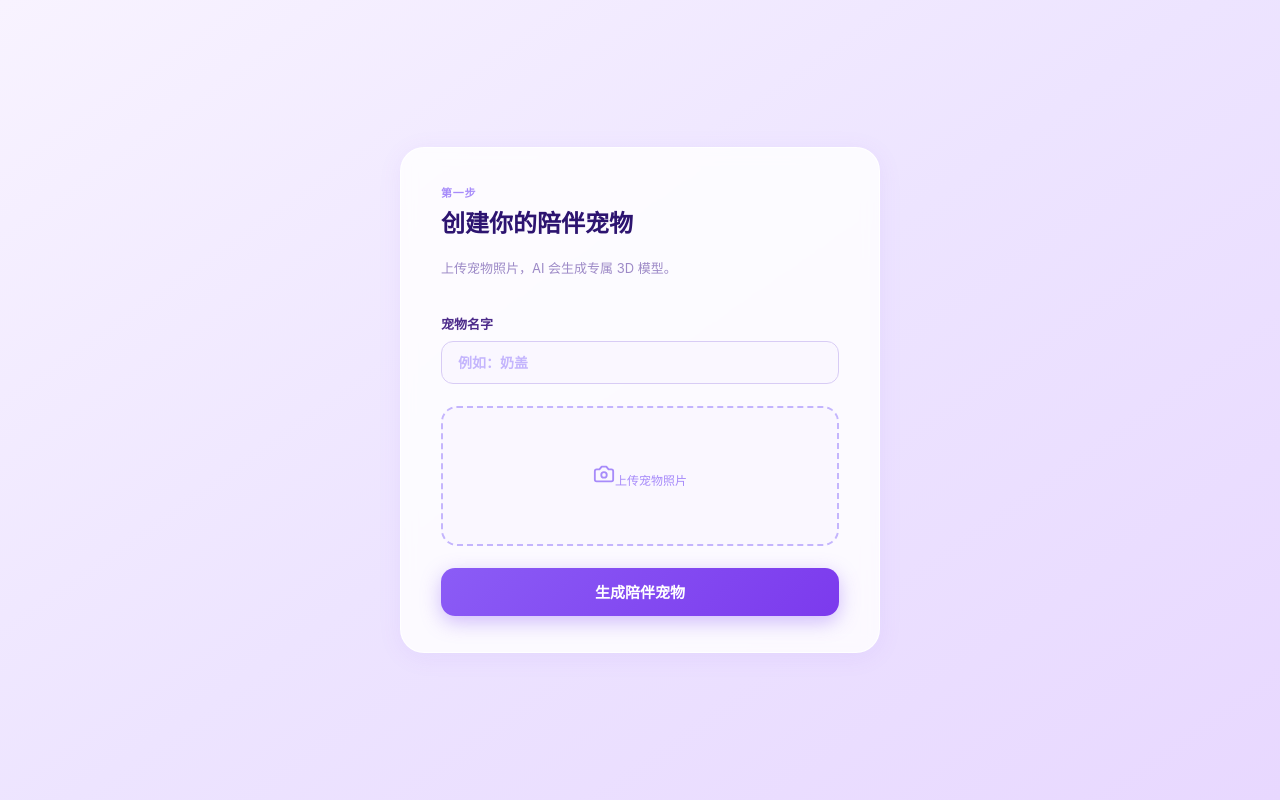
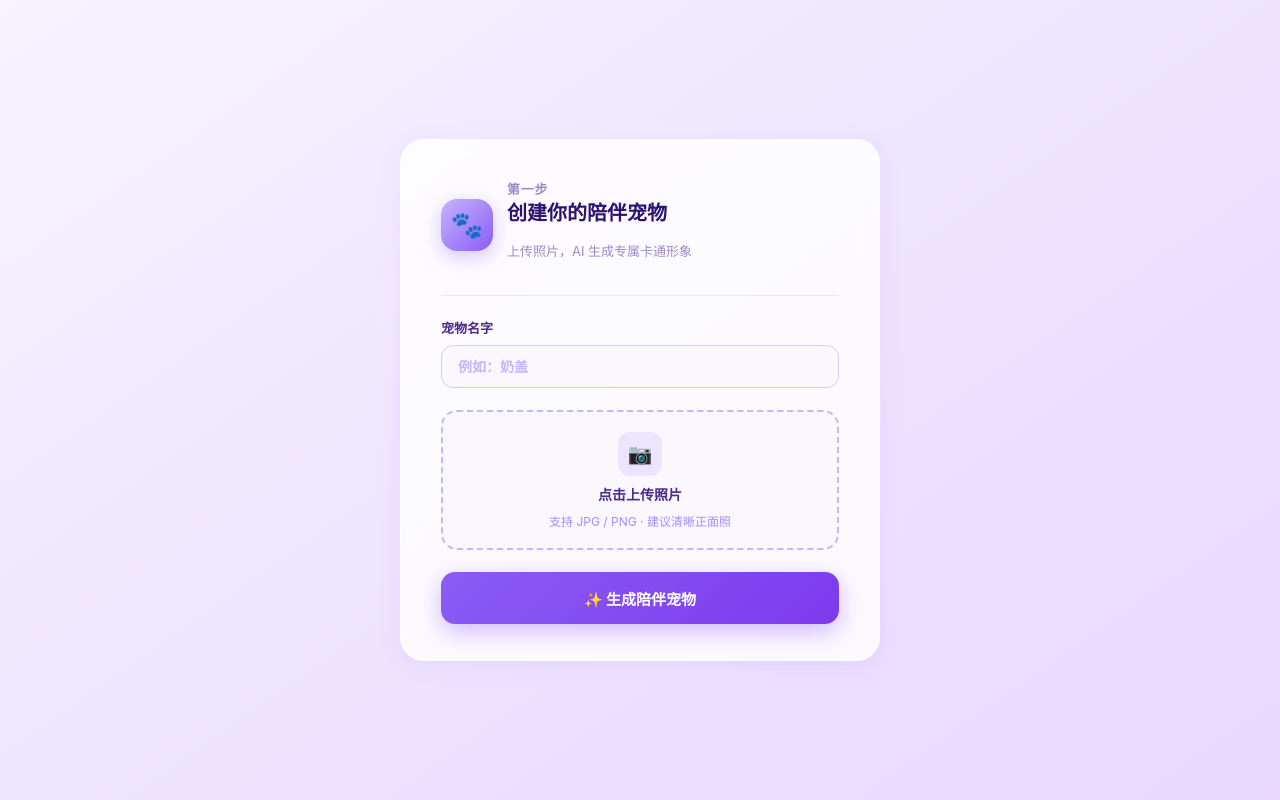
Before and after one commit to breeze-lyf/pet-desktop, a React (Vite) app: page / in a window 1280 px wide. Built offline with nearby package versions, Linux system fonts and the light colour scheme.

Commit message:
update OnboardingPanel with brand row, generating state, and upload zone

```diff
--- a/src/components/OnboardingPanel.tsx
+++ b/src/components/OnboardingPanel.tsx
@@ -57,24 +57,46 @@ export function OnboardingPanel({ onCreate }: OnboardingPanelProps) {
   if (stage === "generating") {
     return (
       <div className="panel onboarding-panel">
-        <p className="eyebrow">正在生成 3D 宠物模型</p>
-        <h2>稍等一下...</h2>
-        <p className="muted">通常需要 30 秒到 2 分钟</p>
-        <div style={{ margin: "16px 0", background: "#eee", borderRadius: 8, height: 8 }}>
-          <div style={{ width: `${progress}%`, background: "#4ecca3", height: "100%", borderRadius: 8, transition: "width 0.3s" }} />
+        <div className="brand-row">
+          <div className="brand-icon">✨</div>
+          <div className="brand-text">
+            <p className="eyebrow">正在生成</p>
+            <h2>为{name}创建卡通形象</h2>
+            <p>即梦 AI 正在处理，通常需要 20–60 秒</p>
+          </div>
         </div>
-        <p className="muted">{progress}%</p>
+        <div className="onboarding-divider" />
+        <div className="generating">
+          <div className="gen-icon">✨</div>
+          <div style={{ textAlign: "center" }}>
+            <div style={{ fontSize: "18px", fontWeight: "800", color: "#2D1470" }}>正在生成卡通形象...</div>
+            <div className="muted" style={{ marginTop: "4px" }}>即梦 AI 正在为{name}绘制专属形象</div>
+          </div>
+          <div style={{ width: "100%", display: "flex", flexDirection: "column", gap: "6px" }}>
+            <div className="progress-bar">
+              <div className="progress-fill" style={{ width: `${progress}%` }} />
+            </div>
+            <div style={{ display: "flex", justifyContent: "space-between" }}>
+              <span style={{ fontSize: "11px", color: "#A78BFA" }}>风格转换中</span>
+              <span className="progress-label">{progress}%</span>
+            </div>
+          </div>
+        </div>
       </div>
     );
   }
 
   return (
     <form className="panel onboarding-panel" onSubmit={handleSubmit}>
-      <div>
-        <p className="eyebrow">第一步</p>
-        <h2>创建你的陪伴宠物</h2>
-        <p className="muted">上传宠物照片，AI 会生成专属 3D 模型。</p>
+      <div className="brand-row">
+        <div className="brand-icon">🐾</div>
+        <div className="brand-text">
+          <p className="eyebrow">第一步</p>
+          <h2>创建你的陪伴宠物</h2>
+          <p>上传照片，AI 生成专属卡通形象</p>
+        </div>
       </div>
+      <div className="onboarding-divider" />
 
       <label className="field" htmlFor="pet-name">
         <span>宠物名字</span>
@@ -91,14 +113,18 @@ export function OnboardingPanel({ onCreate }: OnboardingPanelProps) {
         {photoDataUrl ? (
           <img src={photoDataUrl} alt="宠物预览" />
         ) : (
-          <span><Camera size={22} />上传宠物照片</span>
+          <>
+            <div className="upload-icon">📷</div>
+            <strong>点击上传照片</strong>
+            <span>支持 JPG / PNG · 建议清晰正面照</span>
+          </>
         )}
       </label>
 
       {error && <p className="form-error">{error}</p>}
 
-      <button className="primary-button" type="submit">
-        生成陪伴宠物
+      <button className="primary-button full-width" type="submit">
+        ✨ 生成陪伴宠物
       </button>
     </form>
   );
```
